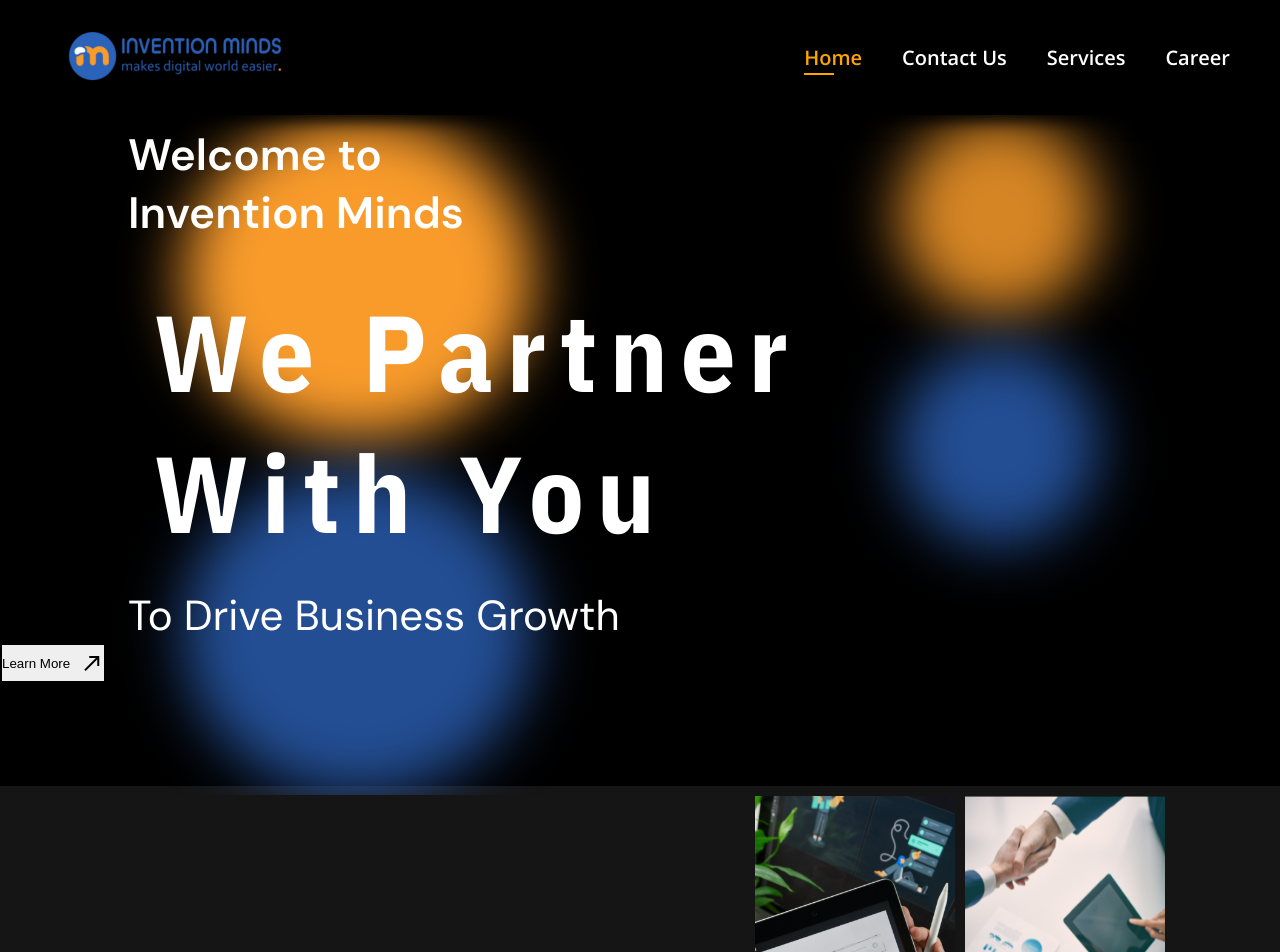
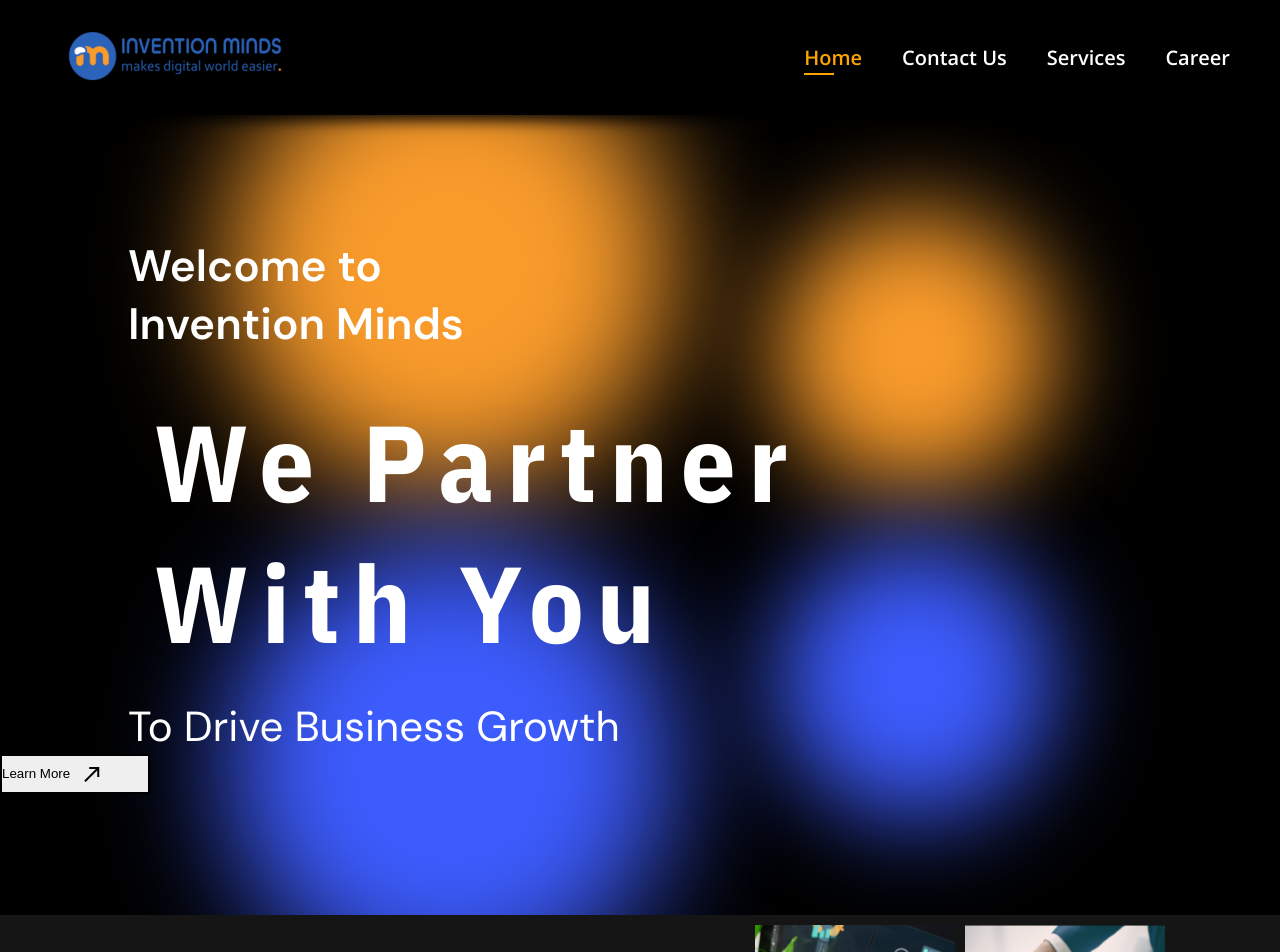
Before and after one commit to Rithish06/home, a React (Vite) app: page / in a window 1280 px wide. Shown: the top 952 px of the page. Built offline with nearby package versions, Linux system fonts and the light colour scheme.

Commit message:
alignment changes in container 1

```diff
--- a/src/components/home.jsx
+++ b/src/components/home.jsx
@@ -113,9 +113,9 @@ const Home = () => {
         </div>
 
         {/* container 3 */}
-        <div className="container_3">
+        {/* <div className="container_3">
           <HomeSerevice />
-        </div>
+        </div> */}
 
         {/* container 4 */}
 
--- a/src/css/home.css
+++ b/src/css/home.css
@@ -19,119 +19,91 @@
         overflow: hidden;
         display: flex;
         flex-direction: column;
+        align-items: center;
+        justify-content: center;
+        height: 100vh;
     }
 
     /* container 1 animation */
 
-    .container_1_animation {
+    .container_1_animation{
         display: flex;
-        justify-content: space-around;
-        border-radius: 50%;
-        animation-name: totEllipse;
-        animation-duration: 20s;
-        animation-timing-function: ease-in-out;
-        animation-delay: 1s;
-        animation-iteration-count: infinite;
-        animation-direction: alternate;
-        animation-fill-mode: forwards;
-        animation-play-state: running;
-        background-color: transparent;
-        transition-duration: 3s;
-        width: 100%;
-        height: 85vh;
+        justify-content: center;
+        align-items: center;
+        gap: 80px;
     }
 
-    .orange_ellipse {
-        width: 180px;
-        height: 180px;
+    .big_ellipse_box{
+        display: flex;
+        flex-direction: column;
+        gap: 50px;
+        animation: rotation 20s ease-in-out infinite;
+    }
+
+    .orange_ellipse{
+        width: 300px;
+        height: 300px;
         border-radius: 50%;
         background-color: #F99B2B;
-        filter: blur(30px);
+        opacity: 1;
+        filter: blur(60px);
+        position: relative;
     }
 
-    .blue_ellipse {
-        width: 180px;
-        height: 180px;
+    .blue_ellipse{
+        width: 300px;
+        height: 300px;
         border-radius: 50%;
-        background-color: #2d63bacb;
-        filter: blur(30px);
+        background-color: #3D5CFE;
+        opacity: 1;
+        filter: blur(60px);
     }
 
-    .small_orange_ellipse {
-        width: 90px;
-        height: 90px;
-        border-radius: 50%;
-        background-color: #f99c2bda;
-        filter: blur(30px);
+    .small_ellipse_box{
+        display: flex;
+        flex-direction: column;
+        gap: 50px;
+        animation: rotation 20s ease-in-out infinite;
+        position: relative;
     }
 
-    .small_blue_ellipse {
-        width: 90px;
-        height: 90px;
+    .small_orange_ellipse{
+        width: 200px;
+        height: 200px;
         border-radius: 50%;
-        background-color: #2d63bacb;
-        filter: blur(30px);
+        background-color: #F99B2B;
+        opacity: 1;
+        filter: blur(50px);
+    }
+    .small_blue_ellipse{
+        width: 200px;
+        height: 200px;
+        border-radius: 50%;
+        background-color: #3D5CFE;
+        opacity: 1;
+        filter: blur(50px);
     }
 
-    .big_ellipse_box {
-        display: flex;
-        flex-direction: column;
-        gap: 30px;
-        animation-name: bigEllipse;
-        animation-duration: 10s;
-        animation-timing-function: ease-in-out;
-        animation-delay: 1s;
-        animation-iteration-count: infinite;
-        animation-direction: alternate;
-        animation-fill-mode: forwards;
-        animation-play-state: running;
-        background-color: transparent;
-        transition-duration: 3s;
-    }
+    @keyframes rotation{
+        0%{
+            transform: rotate(0);
 
-    .small_ellipse_box {
-        display: flex;
-        flex-direction: column;
-        gap: 30px;
-        animation-name: smallEllipse;
-        animation-duration: 10s;
-        animation-timing-function: ease-in-out;
-        animation-delay: 1s;
-        animation-iteration-count: infinite;
-        animation-direction: alternate;
-        animation-fill-mode: forwards;
-        animation-play-state: running;
-        background-color: transparent;
-        transition-duration: 3s;
-    }
-
-    @keyframes bigEllipse {
-        0% {
-            transform: rotate(0deg);
+        }
+        25%{
+           gap: 100px;
+        }
+        50%{
+            gap: 200px;
         }
 
-        100% {
+        75%{
+            gap: 0;
+        }
+        100%{
             transform: rotate(360deg);
-        }
-    }
-
-    @keyframes smallEllipse {
-        0% {
-            transform: rotate(0deg);
-        }
-
-        100% {
-            transform: rotate(360deg);
-        }
-    }
-
-    @keyframes totEllipse {
-        0% {
-            transform: rotate(0deg);
-        }
-
-        100% {
-            transform: rotate(360deg);
+            bottom: 0;
+            left: 0;
+            gap: 50px;
         }
     }
 
@@ -139,9 +111,11 @@
 
     .con_1_contents {
         position: relative;
-        margin-top: -90vh;
-        height: 100%;
-        height: 82.5vh;
+        margin-top: -100vh;
+        height: 100vh;
+        display: flex;
+        flex-direction: column;
+        justify-content: center;
     }
 
     .welcome_im {
@@ -152,7 +126,7 @@
         width: 50%;
         font-weight: 700;
         margin-left: 10%;
-        margin-top: 12%;
+        /* margin-top: 12%; */
     }
 
     .con_1_head {
@@ -184,6 +158,7 @@
         background: #F99B2B;
         height: 36px;
         padding: 0px 10px;
+        width: 150px;
         gap: 10px;
         border: none;
         color: #ffffff;
@@ -566,29 +541,29 @@
 @media (min-width: 730px) {
 
     .orange_ellipse {
-        width: 250px;
-        height: 250px;
+        width: 350px;
+        height: 350px;
     }
 
     .blue_ellipse {
-        width: 250px;
-        height: 250px;
+        width: 350px;
+        height: 350px;
     }
 
     .small_orange_ellipse {
-        width: 130px;
-        height: 130px;
+        width: 200px;
+        height: 200px;
     }
 
     .small_blue_ellipse {
-        width: 130px;
-        height: 130px;
+        width: 200px;
+        height: 200px;
     }
 
     .welcome_im {
         font-size: 34px;
         width: 40%;
-        margin-top: 8%;
+        /* margin-top: 8%; */
     }
 
     .con_1_head {
@@ -633,7 +608,7 @@
 
 @media (min-width : 810px) {
 
-    .orange_ellipse {
+    /* .orange_ellipse {
         width: 300px;
         height: 300px;
     }
@@ -644,19 +619,19 @@
     }
 
     .small_orange_ellipse {
-        width: 200px;
+        width: 180px;
         height: 200px;
     }
 
     .small_blue_ellipse {
         width: 200px;
         height: 200px;
-    }
+    } */
 
     .welcome_im {
         font-size: 42px;
         width: 38%;
-        margin-top: 8%;
+        /* margin-top: 8%; */
         font-weight: 600;
     }
 
@@ -676,30 +651,49 @@
 
     /* container 1 */
 
+    .container_1_animation{
+        gap: 100px;
+        animation: conRatate 40s infinite linear;
+        border-radius: 50%;
+    }
+
+    @keyframes conRatate{
+        0%{
+            transform: rotate(0deg);
+        }
+        50%{
+            gap: 200px;
+        }
+        100%{
+            transform: rotate(360deg);
+            gap: 100px;
+        }
+    }
+
     .orange_ellipse {
-        width: 350px;
-        height: 350px;
+        width: 450px;
+        height: 450px;
     }
 
     .blue_ellipse {
-        width: 350px;
-        height: 350px;
+        width: 450px;
+        height: 450px;
     }
 
     .small_orange_ellipse {
-        width: 200px;
-        height: 200px;
+        width: 280px;
+        height: 280px;
     }
 
     .small_blue_ellipse {
-        width: 200px;
-        height: 200px;
+        width: 280px;
+        height: 280px;
     }
 
     .welcome_im {
         font-size: 44px;
         width: 350px;
-        margin-top: 4%;
+        /* margin-top: 4%; */
         font-weight: 600;
     }
 
```
